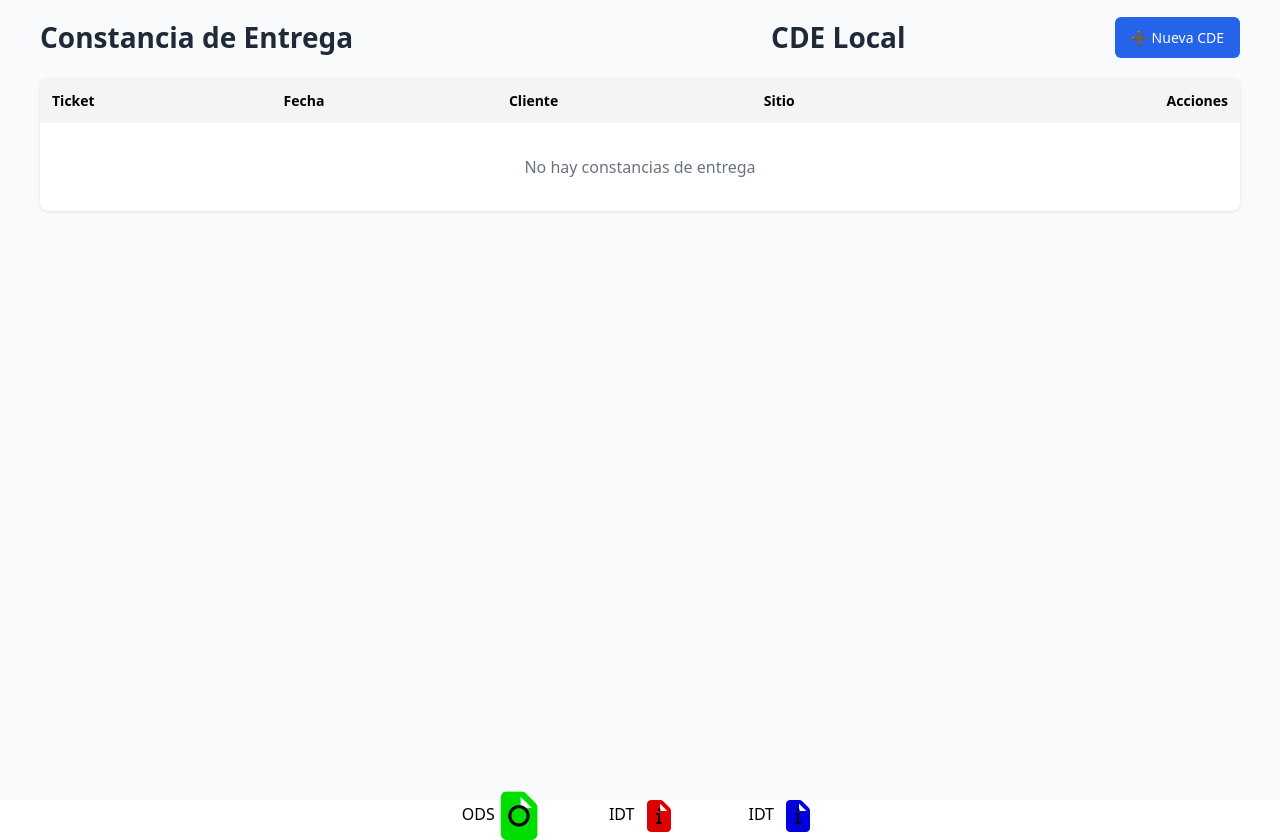
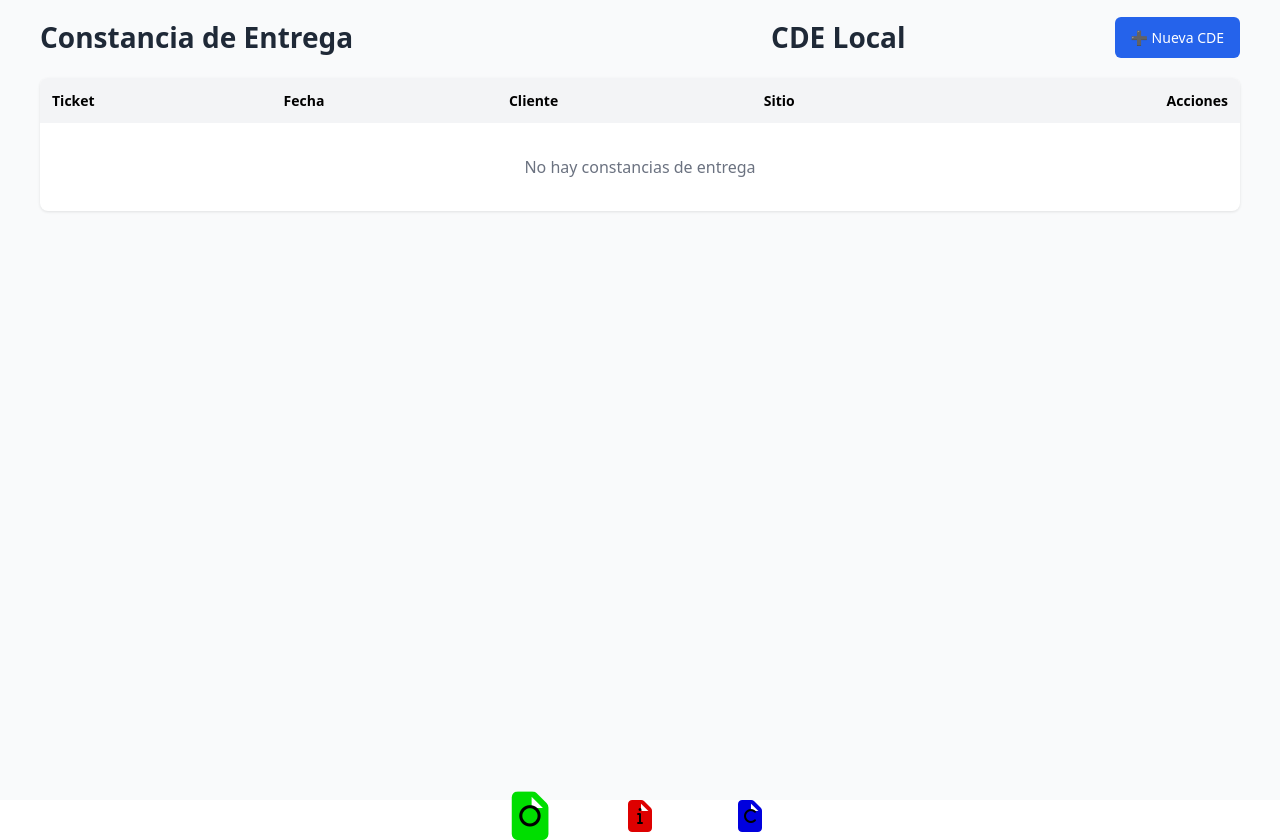
Before and after one commit to ClaudioGuzman1/ibsods, a plain HTML site: page cde.html in a window 1280 px wide. Drawn offline with nearby package versions, Linux system fonts and the light colour scheme.

Commit message:
Add files via upload

```diff
--- a/cde.html
+++ b/cde.html
@@ -991,23 +991,23 @@
     <div style="display: flex; align-items: center; justify-content: center; ">
     <hr>
     <footer>
-      <a title="ODS - Orden de Servicio" href="index.html" style="border: 0px solid black; padding: 10px 10px 10px 10px; margin-bottom: 10px 10px 10px 10px;">ODS
+      <a title="ODS - Orden de Servicio" href="index.html" style="border: 0px solid black; padding: 10px 10px 10px 10px; margin-bottom: 10px 10px 10px 10px;">
         <span class="fa-stack fa-1x fa-beat" style="--fa-animation-duration: 0.90s;">
           <i class="fa-solid fa-file fa-stack-2x" style="color: rgb(0, 222, 0);"></i>
           <i class="fa-solid fa-o fa-stack-1x"></i>
         </span>
       </a>&nbsp;&nbsp;&nbsp;&nbsp;&nbsp;&nbsp;&nbsp;&nbsp;&nbsp;&nbsp;
-      <a title="IDT - Instalación de Terminal" href="idt.html" style="border: 0px solid black; padding: 10px 10px 10px 10px; margin-bottom: 10px 10px 10px 10px;">IDT
+      <a title="IDT - Instalación de Terminal" href="idt.html" style="border: 0px solid black; padding: 10px 10px 10px 10px; margin-bottom: 10px 10px 10px 10px;">
         <span class="fa-stack fa-1x fa-beat" style="--fa-animation-duration: 1s;">
           <i class="fa-solid fa-file fa-stack-2x" style="color: rgb(222, 0, 0);"></i>
           <i class="fa-solid fa-info fa-stack-1x"></i>
         </span>
       </a>
       </a>&nbsp;&nbsp;&nbsp;&nbsp;&nbsp;&nbsp;&nbsp;&nbsp;&nbsp;&nbsp;
-      <a title="CDE - Constancia de Entrega" href="cde.html" style="border: 0px solid black; padding: 10px 10px 10px 10px; margin-bottom: 10px 10px 10px 10px;">IDT
+      <a title="CDE - Constancia de Entrega" href="cde.html" style="border: 0px solid black; padding: 10px 10px 10px 10px; margin-bottom: 10px 10px 10px 10px;">
         <span class="fa-stack fa-1x fa-beat" style="--fa-animation-duration: 1s;">
           <i class="fa-solid fa-file fa-stack-2x" style="color: rgb(0, 0, 222);"></i>
-          <i class="fa-solid fa-info fa-stack-1x"></i>
+          <i class="fa-solid fa-c fa-stack-1x"></i>
         </span>
       </a>
 
```
Also changed, not shown: idt.html (+4 -4 lines), index.html (+4 -4 lines).
